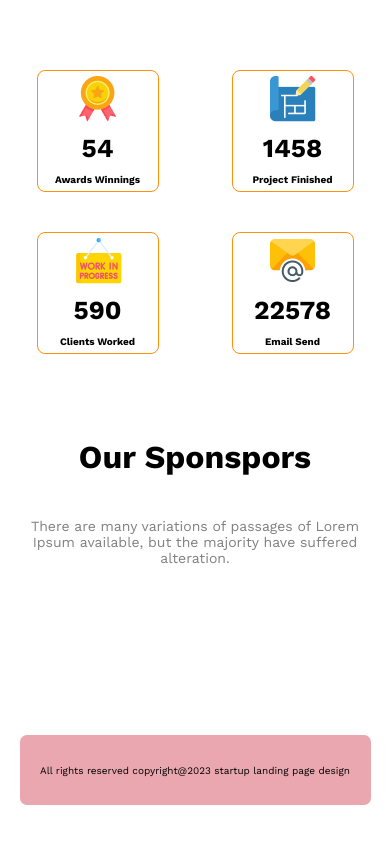
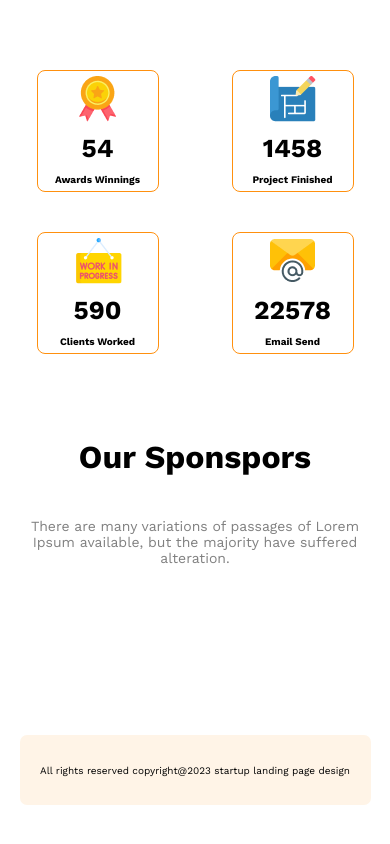
Before and after one commit to Fahim-rafi24/g3-architects-resources, a plain HTML site: page index.html in a window 390 px wide. Shown: the part 2580-3424 px from the top of the page. Drawn offline with nearby package versions, Linux system fonts and the light colour scheme.

Commit message:
complete full web page with responsive

```diff
--- a/styles/style.css
+++ b/styles/style.css
@@ -219,7 +219,7 @@ footer{
     margin: auto;
     margin-top: 20vh;
     margin-bottom: 20vh;
-    background-color: rgba(232, 159, 168, 0.912);
+    background-color: #FFF4E7;
     display: flex;
     justify-content: center;
     align-items: center;
```
